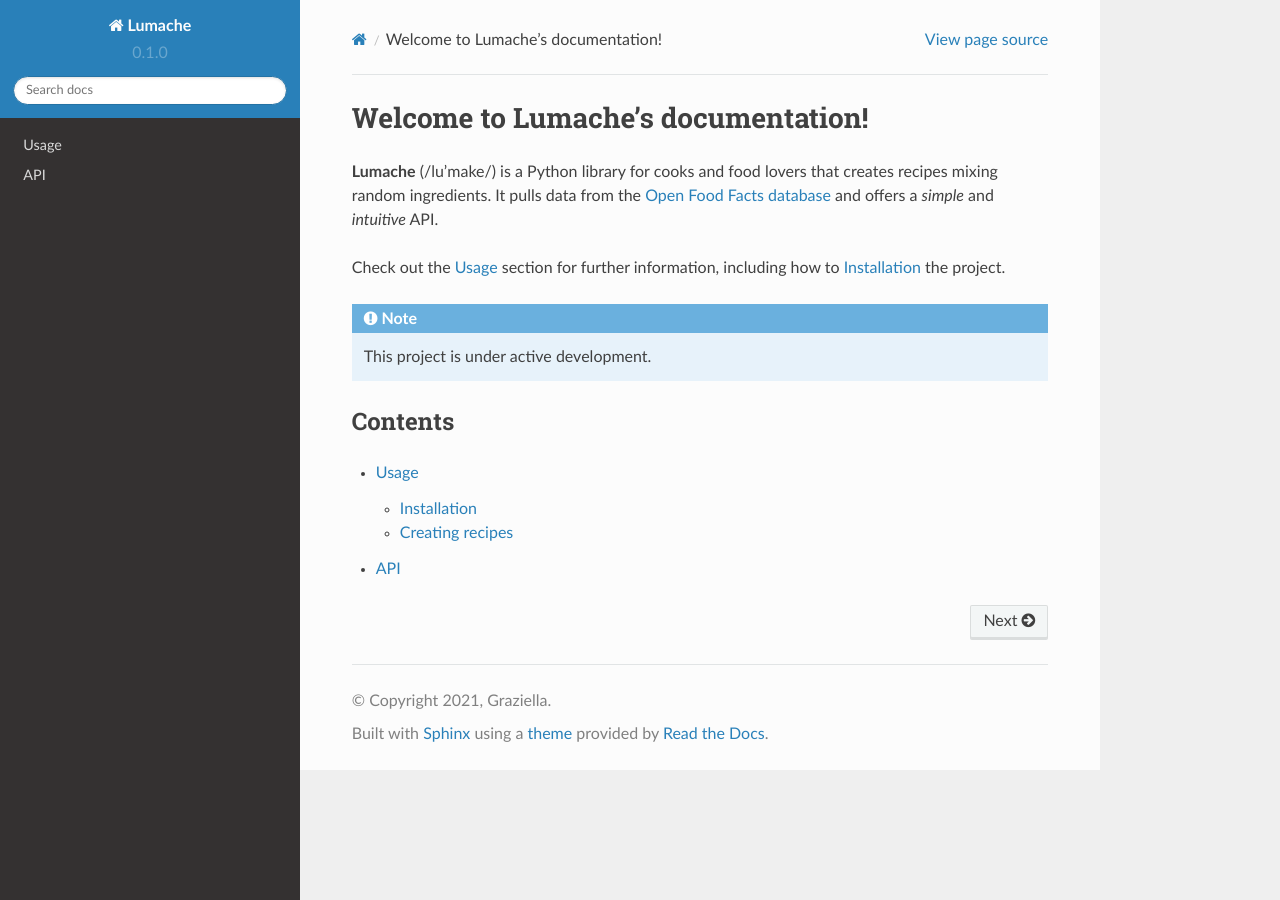
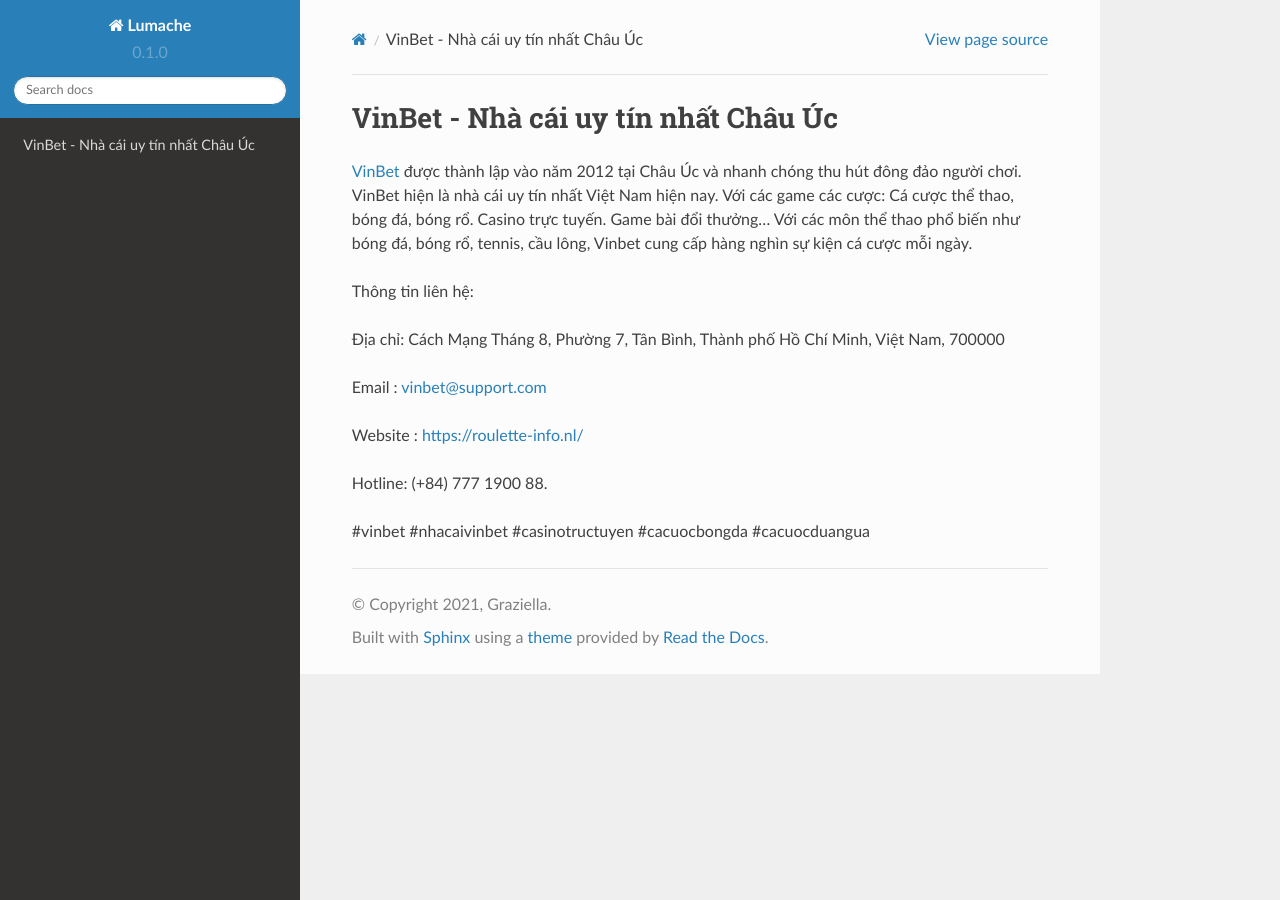
Before and after one commit to vqtranquocthuan424/vinbetvn, a Sphinx documentation site: the page built from docs/source/index.rst, in a window 1280 px wide. Built offline with Sphinx 7.4.7 and the Read the Docs theme 2.0.0, drawn with Linux system fonts in a browser that asks for light colours.

Commit message:
Update index.rst

```diff
--- a/docs/source/index.rst
+++ b/docs/source/index.rst
@@ -1,22 +1,16 @@
-Welcome to Lumache's documentation!
+VinBet - Nhà cái uy tín nhất Châu Úc
 ===================================
 
-**Lumache** (/lu'make/) is a Python library for cooks and food lovers
-that creates recipes mixing random ingredients.
-It pulls data from the `Open Food Facts database <https://world.openfoodfacts.org/>`_
-and offers a *simple* and *intuitive* API.
+`VinBet <https://roulette-info.nl/>`_ được thành lập vào năm 2012 tại Châu Úc và nhanh chóng thu hút đông đảo người chơi. VinBet hiện là nhà cái uy tín nhất Việt Nam hiện nay. Với các game các cược: Cá cược thể thao, bóng đá, bóng rổ. Casino trực tuyến. Game bài đổi thưởng… Với các môn thể thao phổ biến như bóng đá, bóng rổ, tennis, cầu lông, Vinbet cung cấp hàng nghìn sự kiện cá cược mỗi ngày.
 
-Check out the :doc:`usage` section for further information, including
-how to :ref:`installation` the project.
+Thông tin liên hệ:
 
-.. note::
+Địa chỉ: Cách Mạng Tháng 8, Phường 7, Tân Bình, Thành phố Hồ Chí Minh, Việt Nam, 700000
 
-   This project is under active development.
+Email : vinbet@support.com
 
-Contents
---------
+Website : https://roulette-info.nl/
 
-.. toctree::
+Hotline: (+84) 777 1900 88.
 
-   usage
-   api
+#vinbet #nhacaivinbet #casinotructuyen #cacuocbongda #cacuocduangua
```
